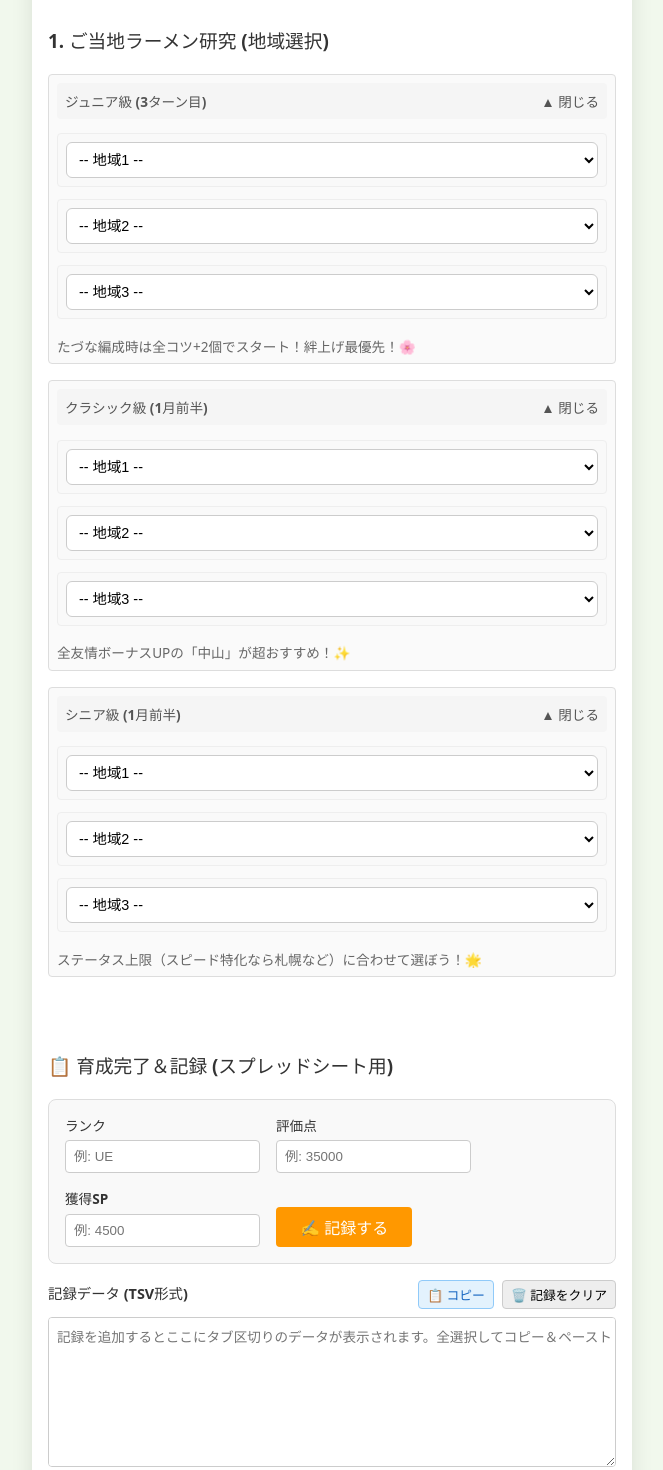
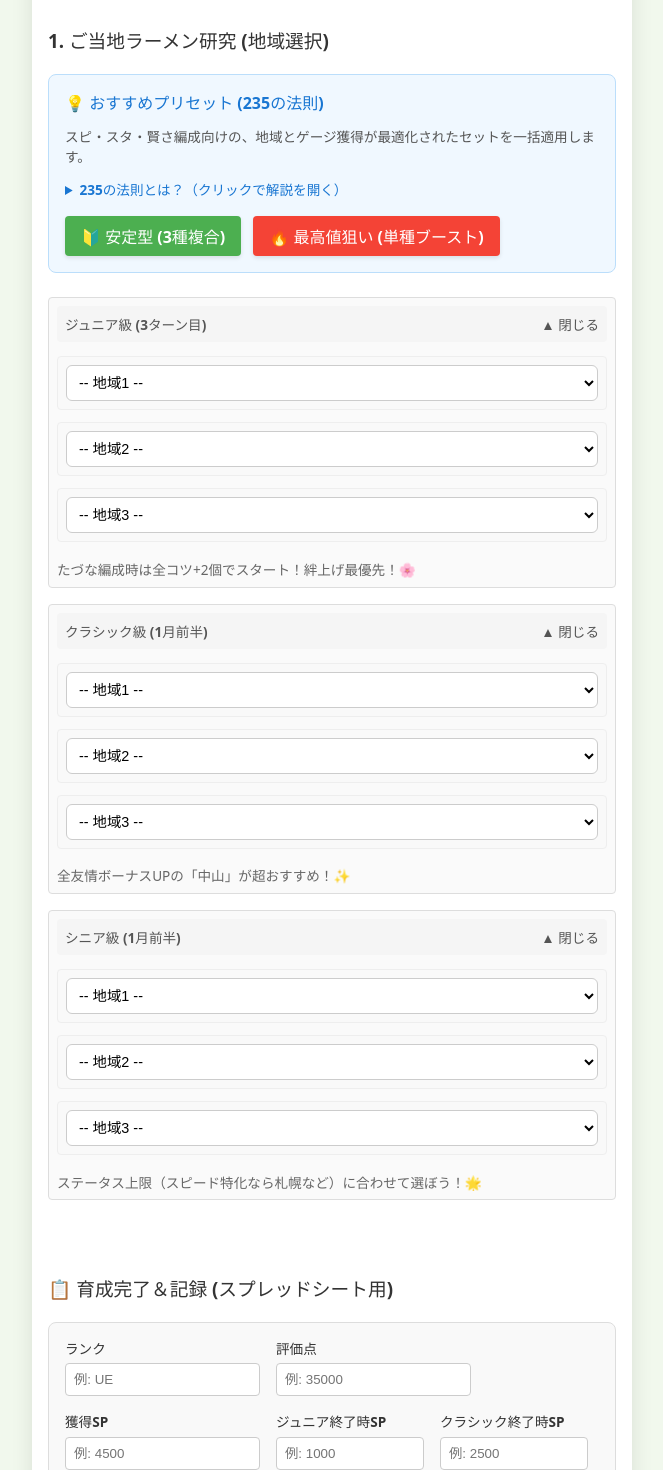
Before and after one commit to tagamy/uma-planner, a React (Vite) app: page / in a window 1280 px wide. Shown: the part 480-1950 px from the top of the page, without its empty margins (308-971 px from the left). Built offline with nearby package versions, Linux system fonts and the light colour scheme.

Commit message:
feat: add 235 rule presets and docs

```diff
--- a/src/App.tsx
+++ b/src/App.tsx
@@ -82,9 +82,9 @@ function App() {
     }));
   };
 
-  const handleAddRecord = (rank: string, score: string, sp: string) => {
+  const handleAddRecord = (rank: string, score: string, sp: string, juniorSp: string, classicSp: string) => {
     if (!rank || !score || !sp) {
-      alert('ランク、評価点、獲得SPをすべて入力してください！');
+      alert('ランク、評価点、獲得SPを入力してください！');
       return;
     }
     const newRecord: TrainingRecord = {
@@ -92,6 +92,8 @@ function App() {
       rank,
       score,
       sp,
+      juniorSp,
+      classicSp,
       supportCards: state.supportCards.map(c => c.type),
       torisenKen: {
         regions: state.torisenKen.regions,
--- a/src/components/TorisenKenSection.tsx
+++ b/src/components/TorisenKenSection.tsx
@@ -6,7 +6,7 @@ interface TorisenKenSectionProps {
     state: TorisenKenState;
     records: TrainingRecord[];
     onChangeState: (updater: (prev: TorisenKenState) => TorisenKenState) => void;
-    onAddRecord: (rank: string, score: string, sp: string) => void;
+    onAddRecord: (rank: string, score: string, sp: string, juniorSp: string, classicSp: string) => void;
     onClearRecords: () => void;
 }
 
@@ -26,6 +26,8 @@ export const TorisenKenSection: React.FC<TorisenKenSectionProps> = ({
     const [recordRank, setRecordRank] = useState('');
     const [recordScore, setRecordScore] = useState('');
     const [recordSp, setRecordSp] = useState('');
+    const [recordJuniorSp, setRecordJuniorSp] = useState('');
+    const [recordClassicSp, setRecordClassicSp] = useState('');
 
 
     const updateTips = (type: 'noodles' | 'soup' | 'toppings' | 'secret', delta: number) => {
@@ -106,6 +108,29 @@ export const TorisenKenSection: React.FC<TorisenKenSectionProps> = ({
         });
     };
 
+    const handleApplyPreset = (presetType: 'stable' | 'max') => {
+        if (!window.confirm('現在の地域選択とラーメン作成数がリセットされます。適用しますか？')) {
+            return;
+        }
+        onChangeState(prev => {
+            return {
+                ...prev,
+                regions: {
+                    ...prev.regions,
+                    junior: ['札幌', '函館', '東京'],
+                    classic: ['中山', '阪神', '小倉'],
+                    senior: presetType === 'stable' ? ['中山', '京都', '阪神'] : ['札幌', '函館', '京都']
+                },
+                ramenCounts: {
+                    ...prev.ramenCounts,
+                    junior: [0, 0, 0],
+                    classic: [0, 0, 0],
+                    senior: [0, 0, 0]
+                }
+            };
+        });
+    };
+
     const handleShare = () => {
         const text = `ウマ娘の新シナリオ「トレセン軒編」で育成中！🍜🔥\n究極ラーメンを目指すよっ！\n\n`;
         const url = 'https://uma.tagamy.com/';
@@ -115,10 +140,12 @@ export const TorisenKenSection: React.FC<TorisenKenSectionProps> = ({
     };
 
     const handleAddRecordClick = () => {
-        onAddRecord(recordRank, recordScore, recordSp);
+        onAddRecord(recordRank, recordScore, recordSp, recordJuniorSp, recordClassicSp);
         setRecordRank('');
         setRecordScore('');
         setRecordSp('');
+        setRecordJuniorSp('');
+        setRecordClassicSp('');
     };
 
     const generateTsv = () => {
@@ -128,6 +155,8 @@ export const TorisenKenSection: React.FC<TorisenKenSectionProps> = ({
                 record.rank,
                 record.score,
                 record.sp,
+                record.juniorSp || '',
+                record.classicSp || '',
                 record.supportCards.join('/'),
             ];
             // Junior
@@ -224,6 +253,42 @@ export const TorisenKenSection: React.FC<TorisenKenSectionProps> = ({
             <div className="card region-recommend-card">
                 <h3>1. ご当地ラーメン研究 (地域選択)</h3>
 
+                <div style={{ marginBottom: '1.5rem', padding: '1rem', backgroundColor: '#f0f8ff', borderRadius: '8px', border: '1px solid #bbdefb' }}>
+                    <h4 style={{ margin: '0 0 0.75rem 0', display: 'flex', alignItems: 'center', gap: '0.5rem', color: '#1976d2' }}>
+                        <span>💡 おすすめプリセット (235の法則)</span>
+                    </h4>
+                    <p style={{ fontSize: '0.85rem', color: '#555', marginBottom: '0.75rem', marginTop: 0 }}>
+                        スピ・スタ・賢さ編成向けの、地域とゲージ獲得が最適化されたセットを一括適用します。
+                    </p>
+                    <details style={{ marginBottom: '1rem', fontSize: '0.85rem', color: '#444' }}>
+                        <summary style={{ cursor: 'pointer', fontWeight: 'bold', color: '#1976d2' }}>235の法則とは？（クリックで解説を開く）</summary>
+                        <div style={{ padding: '0.75rem', marginTop: '0.5rem', backgroundColor: '#fff', borderRadius: '4px', border: '1px solid #e3f2fd' }}>
+                            <p style={{ margin: '0 0 0.5rem 0' }}>
+                                地域の選択によって素材（麺・スープ・トッピング）の獲得ゲージのベースを「2:3:5」などにあえて偏らせるテクニックです。<br/>
+                                回収ベースを「5」にしておくと、友情練習を踏んだ際に一発でその素材のコツを回収できるようになり、試食のサイクルが格段に早くなります。
+                            </p>
+                            <ul style={{ margin: '0', paddingLeft: '1.2rem' }}>
+                                <li style={{ marginBottom: '0.25rem' }}><strong>安定型</strong>: どの練習でも何かしらのラーメンが食べられ、圧倒的な安定感があります。</li>
+                                <li><strong>最高値狙い</strong>: よりステータス上限（サブステなど）を伸ばしたい場合の単種ブースト特化です。</li>
+                            </ul>
+                        </div>
+                    </details>
+                    <div style={{ display: 'flex', gap: '0.75rem', flexWrap: 'wrap' }}>
+                        <button
+                            onClick={() => handleApplyPreset('stable')}
+                            style={{ padding: '0.5rem 1rem', backgroundColor: '#4caf50', color: 'white', border: 'none', borderRadius: '4px', cursor: 'pointer', fontWeight: 'bold', display: 'flex', alignItems: 'center', gap: '0.5rem', boxShadow: '0 2px 4px rgba(0,0,0,0.1)' }}
+                        >
+                            <span>🔰 安定型 (3種複合)</span>
+                        </button>
+                        <button
+                            onClick={() => handleApplyPreset('max')}
+                            style={{ padding: '0.5rem 1rem', backgroundColor: '#f44336', color: 'white', border: 'none', borderRadius: '4px', cursor: 'pointer', fontWeight: 'bold', display: 'flex', alignItems: 'center', gap: '0.5rem', boxShadow: '0 2px 4px rgba(0,0,0,0.1)' }}
+                        >
+                            <span>🔥 最高値狙い (単種ブースト)</span>
+                        </button>
+                    </div>
+                </div>
+
                 <div className="regions-grid" style={{ display: 'flex', flexDirection: 'column', gap: '1rem' }}>
                     {[
                         { id: 'junior' as const, label: 'ジュニア級 (3ターン目)', tip: 'たづな編成時は全コツ+2個でスタート！絆上げ最優先！🌸', options: JUNIOR_REGIONS },
@@ -319,6 +384,14 @@ export const TorisenKenSection: React.FC<TorisenKenSectionProps> = ({
                         <label style={{ fontSize: '0.85rem', fontWeight: 'bold' }}>獲得SP</label>
                         <input type="number" value={recordSp} onChange={e => setRecordSp(e.target.value)} placeholder="例: 4500" style={{ padding: '0.5rem', borderRadius: '4px', border: '1px solid #ccc' }} />
                     </div>
+                    <div style={{ display: 'flex', flexDirection: 'column', gap: '0.25rem' }}>
+                        <label style={{ fontSize: '0.85rem', fontWeight: 'bold' }}>ジュニア終了時SP</label>
+                        <input type="number" value={recordJuniorSp} onChange={e => setRecordJuniorSp(e.target.value)} placeholder="例: 1000" style={{ padding: '0.5rem', borderRadius: '4px', border: '1px solid #ccc', width: '130px' }} />
+                    </div>
+                    <div style={{ display: 'flex', flexDirection: 'column', gap: '0.25rem' }}>
+                        <label style={{ fontSize: '0.85rem', fontWeight: 'bold' }}>クラシック終了時SP</label>
+                        <input type="number" value={recordClassicSp} onChange={e => setRecordClassicSp(e.target.value)} placeholder="例: 2500" style={{ padding: '0.5rem', borderRadius: '4px', border: '1px solid #ccc', width: '130px' }} />
+                    </div>
                     <div style={{ display: 'flex', alignItems: 'flex-end' }}>
                         <button onClick={handleAddRecordClick} style={{ padding: '0.5rem 1.5rem', backgroundColor: '#ff9800', color: 'white', border: 'none', borderRadius: '4px', cursor: 'pointer', fontWeight: 'bold' }}>
                             ✍️ 記録する
--- a/src/types/index.ts
+++ b/src/types/index.ts
@@ -71,6 +71,8 @@ export interface TrainingRecord {
     rank: string;
     score: string;
     sp: string;
+    juniorSp?: string;
+    classicSp?: string;
     supportCards: string[];
     torisenKen: {
         regions: {
```
Also changed, not shown: 2 other files (tests, documents, lock files or other folders).
